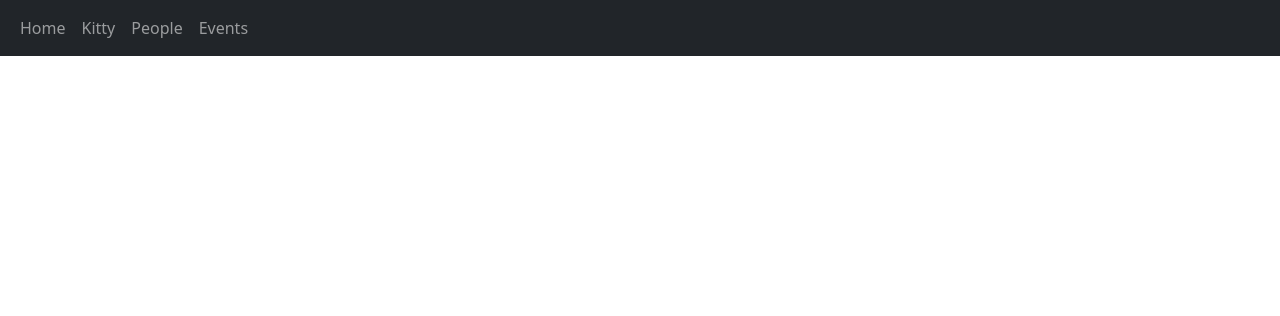
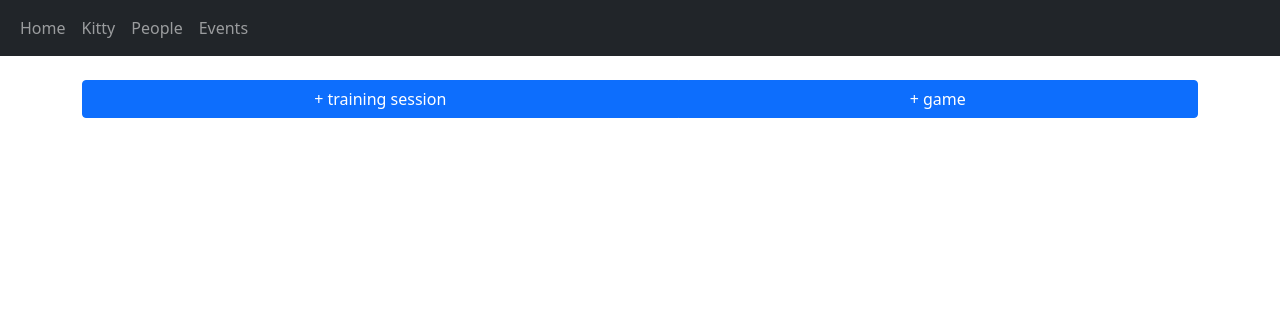
Before and after one commit to adambanner1904/FFTracker, a Flask app: page /events/ in a window 1280 px wide. Shown: the top 316 px of the page. Run offline with Flask 3, Linux system fonts and the light colour scheme.

Commit message:
Started on events page. Added the buttons to go to the add training/game pages, haven't yet built the forms for those yet, that is the next step.

```diff
--- a/website/events/events.py
+++ b/website/events/events.py
@@ -7,3 +7,13 @@ events_bp = Blueprint('events', __name__, template_folder='templates',
 @events_bp.route('/')
 def events():
     return render_template('events.html')
+
+
+@events_bp.route('/add-training')
+def add_training():
+    return render_template('add_training.html')
+
+
+@events_bp.route('/add-game')
+def add_game():
+    return render_template('add_game.html')
--- a/website/events/templates/events.html
+++ b/website/events/templates/events.html
@@ -1,9 +1,12 @@
 {% extends 'base.html' %}
 
 {% block title %}
-
+Events
 {% endblock %}
 
 {% block content %}
-
+<div class="btn-group d-flex" role="group" aria-label="Add event group">
+    <a role="button" class="btn btn-primary" href="{{url_for('events.add_training')}}">+ training session</a>
+    <a role="button" class="btn btn-primary" href="{{url_for('events.add_game')}}">+ game</a>
+</div>
 {% endblock %}
```
Also changed, not shown: website/events/templates/add_game.html (added, +9 -0 lines), website/events/templates/add_training.html (added, +9 -0 lines).
